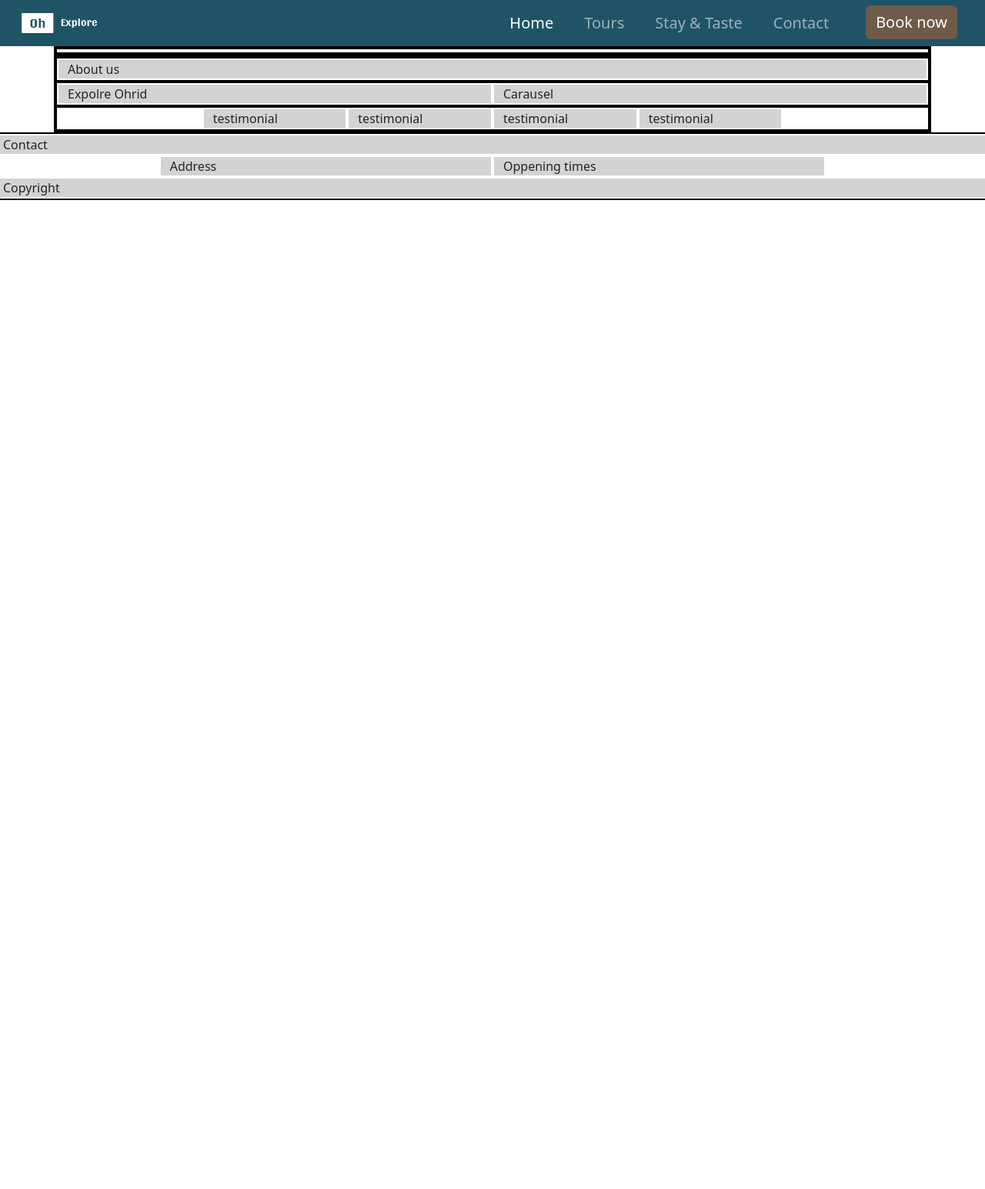
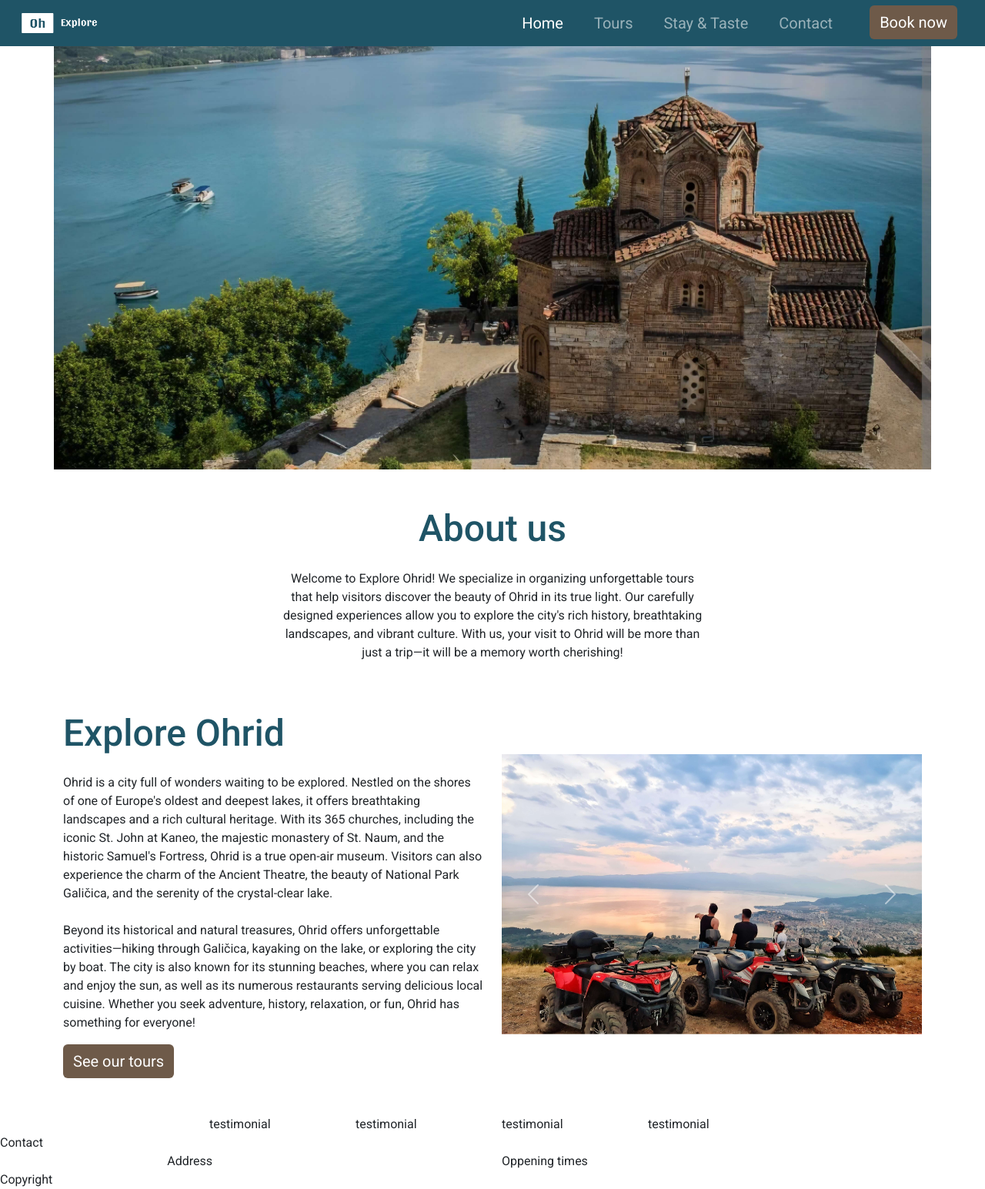
Before and after one commit to marijavelickovska/explore-ohrid, a plain HTML site: page index.html in a window 1280 px wide. Shown: the whole page at 77% size. Before the commit the page ends 800 px from the top, so only its background shows below. Drawn offline with nearby package versions, Linux system fonts and the light colour scheme.

Commit message:
Add About us section and Explore Ohrid section with carousel, styling the headers and buttons

```diff
--- a/assets/css/style.css
+++ b/assets/css/style.css
@@ -1,5 +1,5 @@
 /* Google fonts import */
-@import url('https://fonts.googleapis.com/css2?family=Merriweather+Sans:ital,wght@0,300..800;1,300..800&family=Roboto:ital,wght@0,100..900;1,100..900&display=swap');
+@import url("https://fonts.googleapis.com/css2?family=Merriweather+Sans:ital,wght@0,300..800;1,300..800&family=Roboto:ital,wght@0,100..900;1,100..900&display=swap");
 
 /* CSS Variables */
 :root {
@@ -13,7 +13,28 @@
 }
 
 /* Global styles */
+body {
+  font-family: var(--primary-font);
+}
 
+section {
+    margin-top: 3rem;
+}
+
+h1 {
+  color: #1f5466;
+  font-size: 3rem;
+}
+
+.btn-brown {
+  background-color: var(--tertiary-color);
+  color: var(--secondary-color);
+}
+
+.btn-brown:hover {
+  background-color: var(--tertiary-color);
+  color: orange;
+}
 
 /*Navbar*/
 #navbar {
@@ -29,17 +50,19 @@
   padding-right: 1.5rem;
 }
 
-#navbar .btn {
-    background-color: var(--tertiary-color);
-    color: var(--secondary-color);
+/*Header*/
+#header .hero-image {
+  height: 550px;
+  width: 100%;
+  background: url("../images/hero-image.jpg") no-repeat center center/cover;
 }
 
-#navbar .btn:hover {
-    color: orange;
-}
+/*About us
+#about-us {
+    background-color: var(--highlight-color-light);
+}*/
 
-
-/* grid visualisation CSS for testing */
+/* grid visualisation CSS for testing
 .container,
 .row {
   border: 2px solid black;
@@ -48,4 +71,4 @@
 .col-12 {
   border: 2px solid white;
   background-color: lightgray;
-}
+}*/
--- a/index.html
+++ b/index.html
@@ -33,8 +33,10 @@
   <!-- Navigation -->
   <nav id="navbar" class="navbar navbar-expand-lg py-0" data-bs-theme="dark">
     <div class="container-fluid">
-          <a class="navbar-brand" href="index.html"><img src="assets/faviconio-logo/logo.png" alt="Expolre Ohrid logo" class="logo"></a>
-          <button class="navbar-toggler" type="button" data-bs-toggle="collapse" data-bs-target="#navbarNav" aria-controls="navbarNav" aria-expanded="false" aria-label="Toggle navigation">
+      <a class="navbar-brand" href="index.html"><img src="assets/faviconio-logo/logo.png" alt="Expolre Ohrid logo"
+          class="logo"></a>
+      <button class="navbar-toggler" type="button" data-bs-toggle="collapse" data-bs-target="#navbarNav"
+        aria-controls="navbarNav" aria-expanded="false" aria-label="Toggle navigation">
         <span class="navbar-toggler-icon"></span>
       </button>
       <div class="collapse navbar-collapse" id="navbarNav">
@@ -52,7 +54,7 @@
             <a class="nav-link" href="#">Contact</a>
           </li>
           <li class="nav-item">
-                <a href="#" class="btn ms-lg-3 fs-5">Book now</a>
+            <a href="#" class="btn btn-brown ms-lg-3 fs-5">Book now</a>
           </li>
         </ul>
       </div>
@@ -60,26 +62,89 @@
   </nav>
 
   <!-- Header with image -->
-    <header class="container">
+  <header id="header" class="container">
     <div class="row">
-            <div class="col-12"></div>
+      <div class="col-12 hero-image"></div>
     </div>
   </header>
 
   <main class="container">
     <!-- Section about us -->
-        <section>
-            <div class="row">
-                <div class="col-12">About us</div>
+    <section id="about-us">
+      <div class="row justify-content-center text-center">
+        <div class="col-6">
+          <h1>About us</h1>
+          <p class="mt-4">Welcome to Explore Ohrid! We specialize in organizing unforgettable tours that help visitors
+            discover the
+            beauty of Ohrid in its true light. Our carefully designed experiences allow you to explore the city's rich
+            history, breathtaking landscapes, and vibrant culture. With us, your visit to Ohrid will be more than just a
+            trip—it will be a memory worth cherishing!</p>
+        </div>
       </div>
     </section>
 
 
     <!-- Section explore Ohrid with carousel -->
     <section>
-            <div class="row">
-                <div class="col-12 col-md-6">Expolre Ohrid</div>
-                <div class="col-12 col-md-6">Carausel</div>
+      <div class="row align-items-center">
+        <div class="col-12 col-md-6">
+          <h1>Explore Ohrid</h1>
+          <p class="mt-4">Ohrid is a city full of wonders waiting to be explored. Nestled on the shores of one of
+            Europe's oldest and
+            deepest lakes, it offers breathtaking landscapes and a rich cultural heritage. With its 365 churches,
+            including the iconic St. John at Kaneo, the majestic monastery of St. Naum, and the historic Samuel's
+            Fortress, Ohrid is a true open-air museum. Visitors can also experience the charm of the Ancient Theatre,
+            the beauty of National Park Galičica, and the serenity of the crystal-clear lake.<br><br>
+            Beyond its historical and natural treasures, Ohrid offers unforgettable activities—hiking through Galičica,
+            kayaking on the lake, or exploring the city by boat. The city is also known for its stunning beaches, where
+            you can relax and enjoy the sun, as well as its numerous restaurants serving delicious local cuisine. Whether you seek adventure, history, relaxation, or
+            fun, Ohrid has something for everyone!</p>
+          <a href="#" class="btn btn-brown fs-5">See our tours</a>
+        </div>
+        <div class="col-12 col-md-6">
+          <div id="carouselExample" class="carousel slide">
+            <div class="carousel-inner">
+              <div class="carousel-item active">
+                <img src="assets/images/carousel-1.jpg" class="d-block w-100" alt="...">
+              </div>
+              <div class="carousel-item">
+                <img src="assets/images/carousel-2.jpg" class="d-block w-100" alt="...">
+              </div>
+              <div class="carousel-item">
+                <img src="assets/images/carousel-3.jpg" class="d-block w-100" alt="...">
+              </div>
+              <div class="carousel-item">
+                <img src="assets/images/carousel-4.jpg" class="d-block w-100" alt="...">
+              </div>
+              <div class="carousel-item">
+                <img src="assets/images/carousel-5.jpg" class="d-block w-100" alt="...">
+              </div>
+              <div class="carousel-item">
+                <img src="assets/images/carousel-6.jpg" class="d-block w-100" alt="...">
+              </div>
+              <div class="carousel-item">
+                <img src="assets/images/carousel-7.jpg" class="d-block w-100" alt="...">
+              </div>
+              <div class="carousel-item">
+                <img src="assets/images/carousel-8.jpg" class="d-block w-100" alt="...">
+              </div>
+              <div class="carousel-item">
+                <img src="assets/images/carousel-9.jpg" class="d-block w-100" alt="...">
+              </div>
+              <div class="carousel-item">
+                <img src="assets/images/carousel-10.jpg" class="d-block w-100" alt="...">
+              </div>
+            </div>
+            <button class="carousel-control-prev" type="button" data-bs-target="#carouselExample" data-bs-slide="prev">
+              <span class="carousel-control-prev-icon" aria-hidden="true"></span>
+              <span class="visually-hidden">Previous</span>
+            </button>
+            <button class="carousel-control-next" type="button" data-bs-target="#carouselExample" data-bs-slide="next">
+              <span class="carousel-control-next-icon" aria-hidden="true"></span>
+              <span class="visually-hidden">Next</span>
+            </button>
+          </div>
+        </div>
       </div>
     </section>
 
```
Lines whose indentation alone changed are shown as unchanged.
